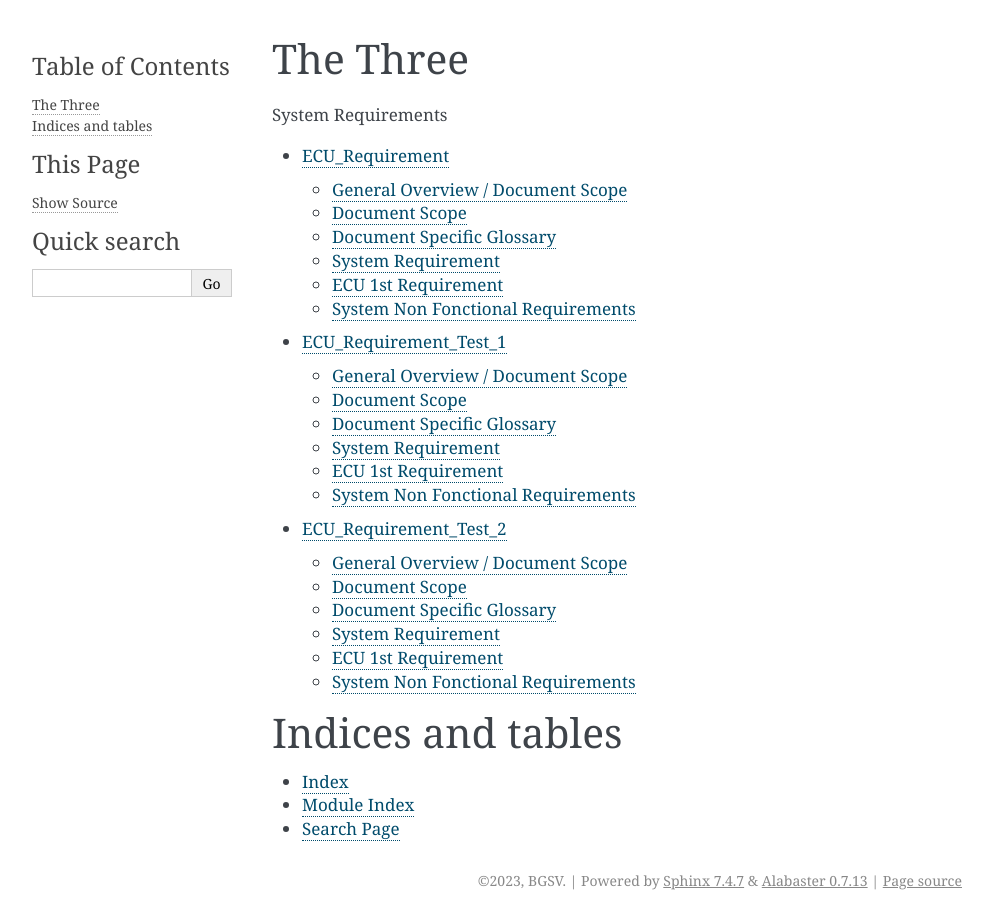
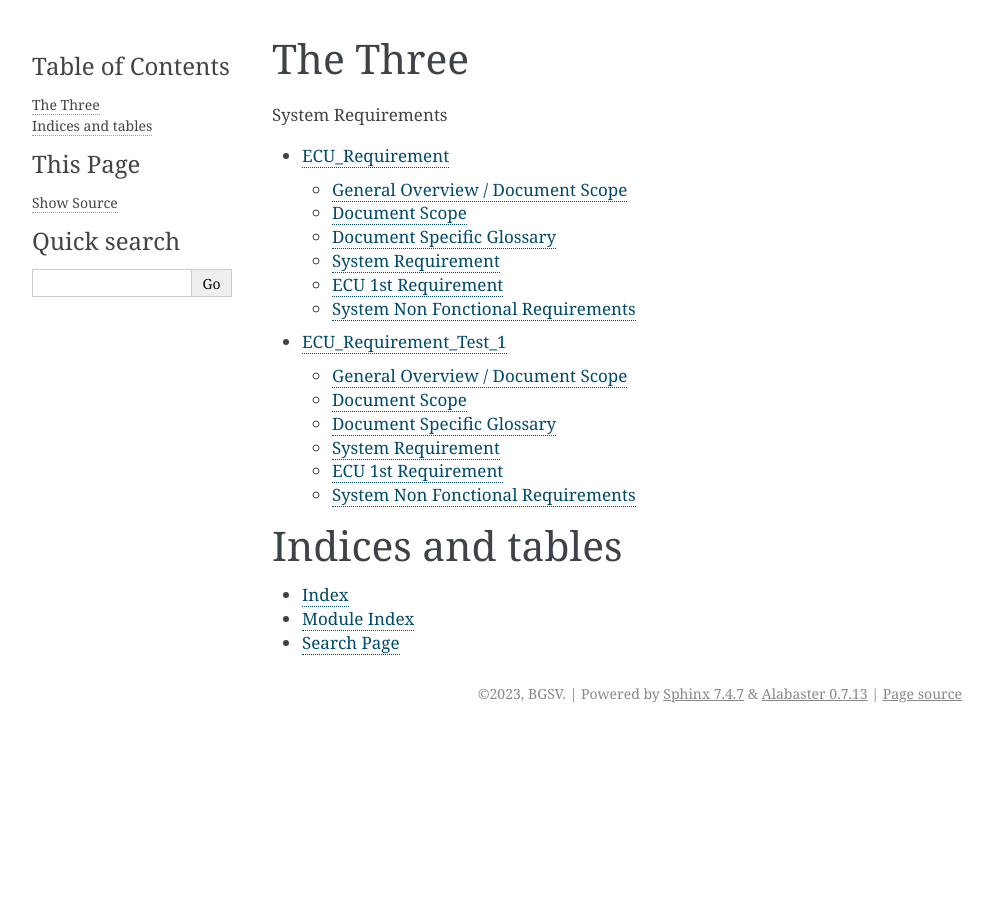
Before and after one commit to R2th/Target_rst_repo, a Sphinx documentation site: the page built from docs/index.rst, in a window 1280 px wide. Shown: the whole page, without its empty margins (148-1141 px from the left). Built offline with Sphinx 7.4.7, drawn with Linux system fonts in a browser that asks for light colours.

Commit message:
Update index.rst

```diff
--- a/docs/index.rst
+++ b/docs/index.rst
@@ -12,7 +12,6 @@ The Three
 
    /src/ECU_Requirement.rst
    /src/Test_1.rst
-   /src/Test_2.rst
 
 Indices and tables
 ==================
```
